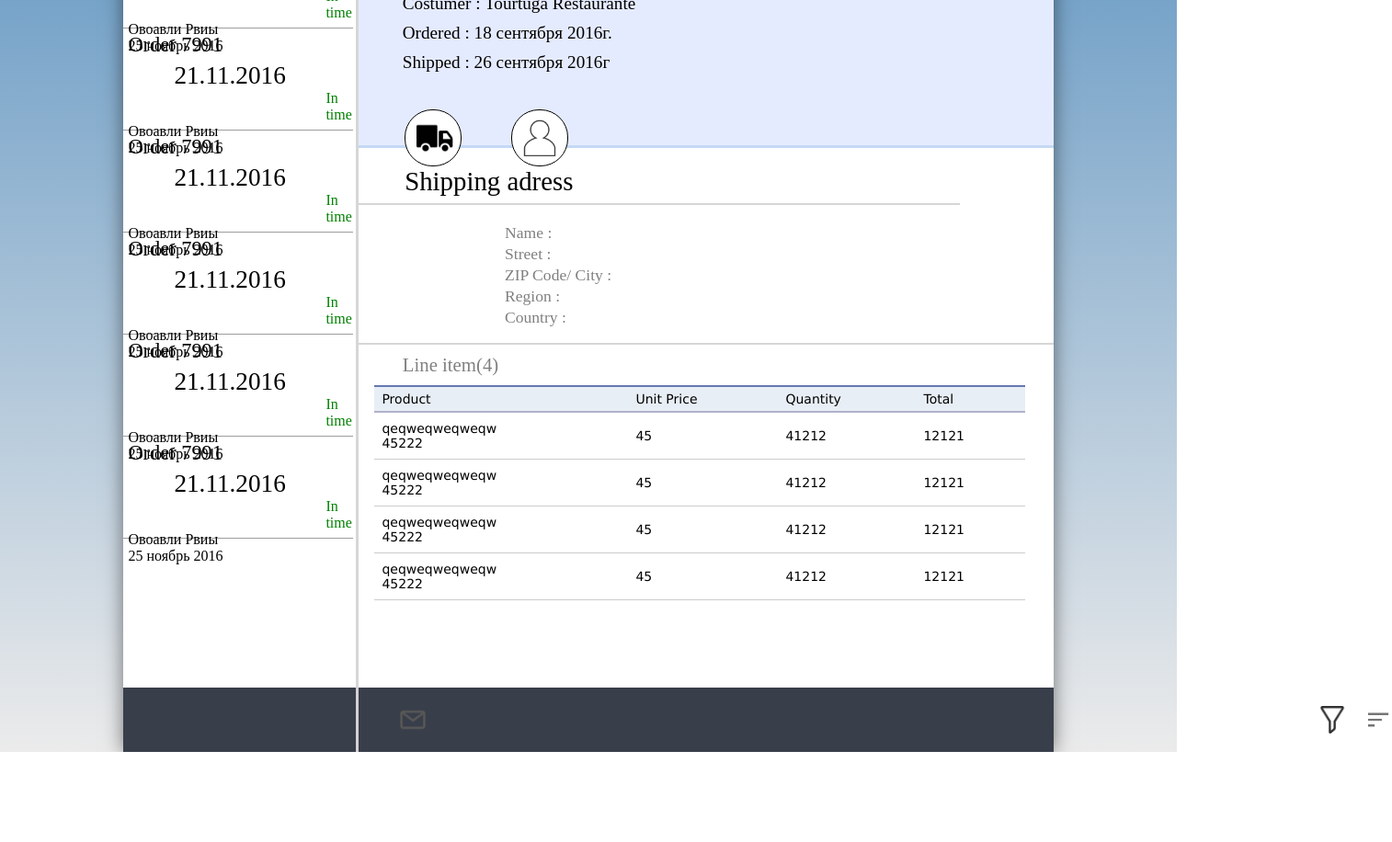
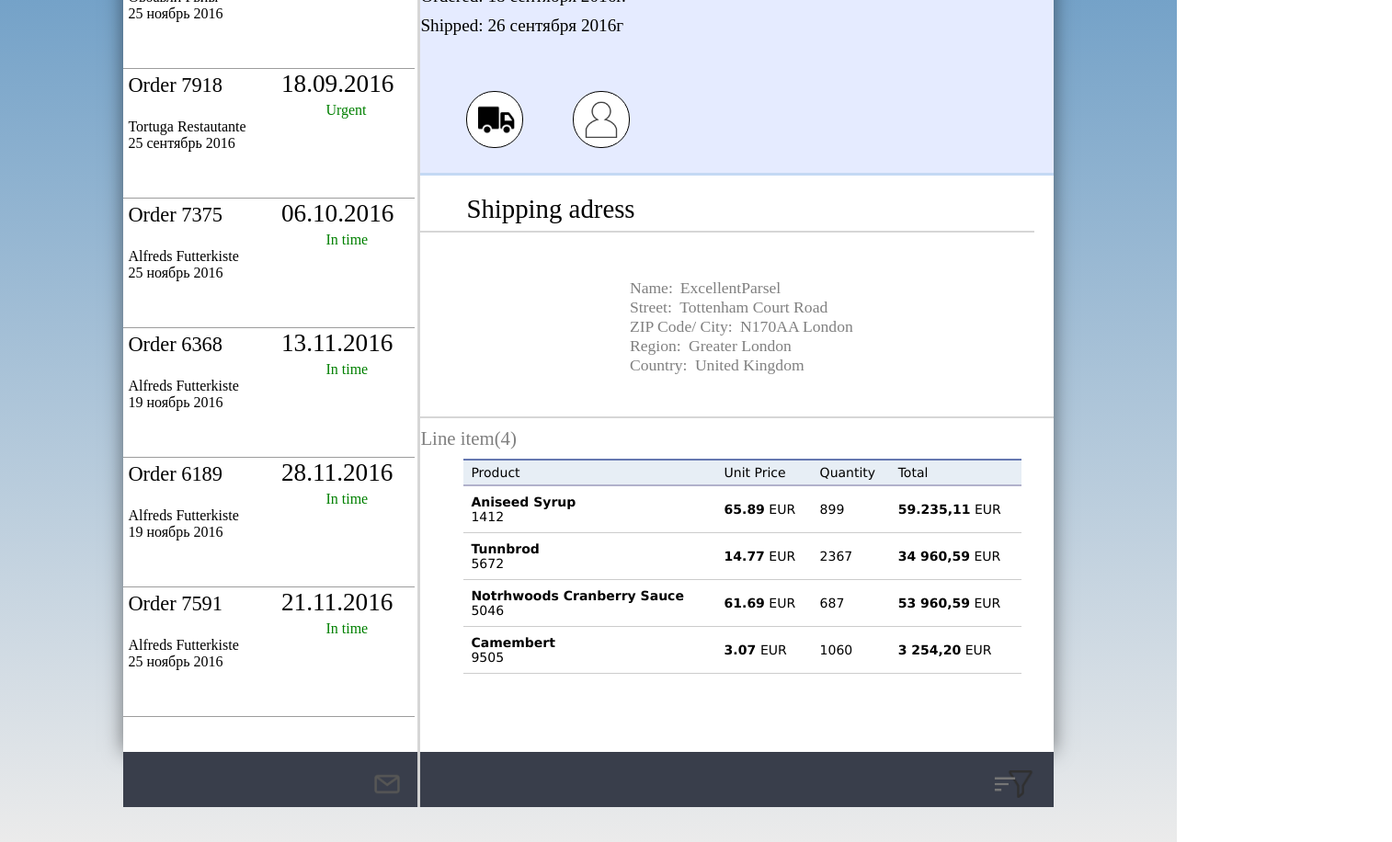
Before and after one commit to BulkaAlesya/lx-course-june2018-alesia-bulka-vanillajs, a plain HTML site: page index.html in a window 1280 px wide. Shown: the part 190-1106 px from the top of the page at 92% size, 1514 px wide, since content can reach past the window. Before the commit the page ends 1008 px from the top, so only its background shows below. Drawn offline with Linux system fonts and the light colour scheme.

Commit message:
HW 1, try 2

```diff
--- a/css/styles.css
+++ b/css/styles.css
@@ -1,5 +1,5 @@
 body{
-    height: 100vh;
+    height: 1090px;
     background: linear-gradient(to bottom, #5c93c1, #ebebeb)no-repeat;
 }
 #content{
@@ -9,41 +9,42 @@ body{
     background-color: #e0e0e0;
     box-shadow: 0 0 20px rgba(0,0,0,0.5);
 }
-footer{
+#content:after, .main-footer{
     position: relative;
     width: 100%;
-    height: 7%;
+    height: 60px;
     background-color: #393e4b;
-    top: -7%;
     clear: both;
+
 }
-#select-block{
-    width: 25%;
+#master-block{
+    width: 320px;
     height: 100%;
     border-right: solid 3px #d6d6d6;
     background-color: white;
     float: left;
 }
 .card-block{
-    height: 110px;
+    height: 140px;
     width: 100%;
     border-bottom: solid 0.5px #9d9d9d;
 }
 .card-block:nth-child(1){
     border-top: none ;
 }
-h4{
+.header-title{
+    position: relative;
     text-align: center;
     margin-top: 2px;
     color: #9d9d9d;
 }
 #scroll{
-    position: absolute;
+    position: relative;
     overflow-y: scroll;
     height: 880px;
-    width: 19.5%;
+    width: 99%;
     scrollbar-arrow: none;
-    top: 70px;
+
     padding-top: 40px;
 }
 input[type="search"]{
@@ -54,13 +55,13 @@ input[type="search"]{
     display: inline-block;
     border: none;
 }
-form{
+.search-form{
     border: solid 0.5px #d1d1d1;
     background-color: white;margin-left: 2px;
 }
-#heat{
-    position: absolute;
-    width: 19.5%;
+#scroll-header{
+    position: relative;
+    width: 100%;
     height: 10%;
     background-color: white;
     border-bottom: solid 0.5px grey;
@@ -78,9 +79,10 @@ form{
     margin-right: 10px;
     background-image: url('../img/search-icon-png-18.png');
 }
-a{
+.prev-page-button{
     float: left;
     margin-top: 8px;
+
 }
 #central-block{
     width: 100%;
@@ -89,7 +91,7 @@ a{
 }
 #central-heat{
     width: 100%;
-    height: 34%;
+    height: 370px;
     background-color: rgba(7, 63, 255, 0.1);
     border-bottom: solid 3px rgba(65, 144, 200,0.2);
     margin-bottom: 20px;
@@ -109,48 +111,49 @@ a{
 }
 #central-middle {
     margin-top: 7px;
-    margin-left: 20%;
+    margin-left: 23%;
     border-top: solid 2px #d6d6d6;
-    width: 70%;
+    width: 75%;
     height: 150px;
+    padding-top: 50px;
 }
 #table{
     width: 100%;
     height: 35%;
     border-top: solid 2px #d6d6d6;;
 }
-table {
+.product-table {
+    position: relative;
      font-family: "Lucida Sans Unicode", "Lucida Grande", Sans-Serif;
      font-size: 14px;
      background: white;
-     max-width: 70%;
-     width: 75%;
-     margin-left: 27%;
+     width: 60%;
+     min-width: 50%;
+     max-width: 75%;
+     margin-left: 370px;
+     margin-right: 5px;
      border-collapse: collapse;
      text-align: left;
      height: 100px;
      overflow: scroll;
  }
-th {
+.product-table th {
     font-weight: normal;
     background-color: rgba(135, 172, 204, 0.2);
     border-bottom: 2px solid #b1b1cb;
     border-top: 2px solid #6678b1;
     padding: 5px 8px;
 }
-td {
+.product-table td {
     border-bottom: 1px solid #ccc;
     padding: 9px 8px;
     transition: .3s linear;
 }
 .central-middle-text{
     margin: 2px;
-    margin-left: 30%;
     color: grey;
     font-size: 1.1em;
-}
-.central-middle-text:nth-child(1){
-    margin-top: 20px;
+
 }
 #line-item{
     font-size: 1.3em;
@@ -166,55 +169,64 @@ td {
     display: inline-block;
     }
 #order-price{
+    position: absolute;
     font-size: 1.9em;
-    display: inline-block;
-    margin-left: 44%;
-    margin-bottom: 0 ;
+    right: 250px;
+    top: 100px;
 }
-#order-currency{
-    margin-top: -10px;
-    margin-left: 96%;
+#order-currency {
+    position: absolute;
+    right: 250px;
+
 }
-#costumer-name:before{
-    content: 'Costumer : ';
+#costumer-name-before{
+    margin-left: 0%;
 }
-#ordered-date:before{
-    content: 'Ordered : ';
+#ordered-date-before{
+  margin-left: 0%;
 }
-#shippeed-date:before{
-    content: 'Shipped : ';
-}
+#shippeed-date-before{
+    margin-left: 0%;
+  }
 .order-data{
     font-size: 1.2em;
     margin-left: 30%;
     margin-bottom: 10px;
 }
-#shipper-name:before{
-    content: 'Name :';
+#shipper-name-before{
+
+    margin-left: 30%;
 }
-#shipper-adress-city:before{
-    content: 'ZIP Code/ City :';
+#shipper-adress-city-before{
+    margin-left: 30%;
 }
-#shipper-adress-sttreet:before{
-    content: 'Street :';
+#shipper-adress-sttreet-before{
+
+    margin-left: 30%;
 }
-#shipper-region:before{
-    content: 'Region :';
+#shipper-region-before{
+
+    margin-left: 30%;
 }
-#shipper-country:before{
-    content: 'Country :';
+#shipper-country-before{
+
+    margin-left: 30%;
 }
 #truck-icon{
     position: relative;
     left: 12px;
     top: 10px;
     cursor: pointer;
+    width: 40px;
+    height: 40px;
 }
 #user-icon{
     position: relative;
     left: 10px;
     top: 10px;
     cursor: pointer;
+    width: 40px;
+    height: 40px;
 }
 .circle-icon{
     height: 60px;
@@ -223,7 +235,7 @@ td {
     border-radius: 30px;
     margin-left: 50px;
     border: solid 0.6px;
-    margin-top: 30px;
+    margin-top: 50px;
 }
 .card-order-number{
     margin: 5px;
@@ -248,17 +260,34 @@ td {
 #card-order-shipped:before{
     content: 'Shipped: ';
 }
-.mail-image{
+.mail-image {
+    width: 30px;
+    height: 30px;
     margin-top: 20px;
-    margin-left: 300px;
+    z-index: 1000;
+    margin-left: 85%;
 }
 .sort-image{
-    position: absolute;
-    top: 20px;
-    left: 1350px
+    width: 30px;
+    height: 30px;
+    position: relative;
+    z-index: 1000;
+    top: -40px;
+    left: 90%;
+    margin-right: 10px;
 }
 .filter-image{
-    position: absolute;
-    top: 20px;
-    left: 1300px
+    width: 30px;
+    height: 30px;
+    position: relative;
+    top: -40px;
+    left: 95%;
+    z-index: 1000;
 }
+.scroll-footer{
+    position: relative;
+    width: 320px;
+    height: 60px;
+    border-right: solid 3px #d2d2d2;
+
+}
--- a/index.html
+++ b/index.html
@@ -7,7 +7,18 @@
 </head>
 <body>
     <div id="content">
-        <div id="select-block">
+        <div id="master-block">
+            <div id="sroll-header">
+                <a  class="prev-page-button" href=""><img src="img/left-arrow.png" height="20" width="20"/></a>
+                <h4 class="header-title">Orders(10)</h4>
+                <form class="search-form">
+                    <div>
+                        <input  type="search"  placeholder="Поиск">
+                        <div class="button"> <img src="img/search-icon-png-18.png" height="20" width="20"/></div>
+                        <div class="button"> <img src="img/Refresh.png" height="20" width="20"/></div>
+                    </div>
+                </form>
+            </div>
             <div id="scroll">
                 <div class="card-block">
                     <div class="card-order-number">Order 7991</div>
@@ -17,52 +28,42 @@
                     <div class="card-order-shipped">25 ноябрь 2016</div>
                 </div>
                 <div class="card-block">
-                    <div class="card-order-number">Order 7991</div>
-                    <div class="card-order-date"> 21.11.2016</div>
+                    <div class="card-order-number">Order 7918</div>
+                    <div class="card-order-date"> 18.09.2016</div>
+                    <div class="card-order-status">Urgent</div>
+                    <div class="card-order-shipper">Tortuga Restautante</div>
+                    <div class="card-order-shipped">25 cентябрь 2016</div>
+                </div>
+                <div class="card-block">
+                    <div class="card-order-number">Order 7375</div>
+                    <div class="card-order-date"> 06.10.2016</div>
                     <div class="card-order-status">In time</div>
-                    <div class="card-order-shipper">Oвоавли Pвиы</div>
+                    <div class="card-order-shipper">Alfreds Futterkiste</div>
                     <div class="card-order-shipped">25 ноябрь 2016</div>
                 </div>
                 <div class="card-block">
-                    <div class="card-order-number">Order 7991</div>
+                    <div class="card-order-number">Order 6368</div>
+                    <div class="card-order-date"> 13.11.2016</div>
+                    <div class="card-order-status">In time</div>
+                    <div class="card-order-shipper">Alfreds Futterkiste</div>
+                    <div class="card-order-shipped">19 ноябрь 2016</div>
+                </div>
+                <div class="card-block">
+                    <div class="card-order-number">Order 6189</div>
+                    <div class="card-order-date"> 28.11.2016</div>
+                    <div class="card-order-status">In time</div>
+                    <div class="card-order-shipper">Alfreds Futterkiste</div>
+                    <div class="card-order-shipped">19 ноябрь 2016</div>
+                </div>
+                <div class="card-block">
+                    <div class="card-order-number">Order 7591</div>
                     <div class="card-order-date"> 21.11.2016</div>
                     <div class="card-order-status">In time</div>
-                    <div class="card-order-shipper">Oвоавли Pвиы</div>
-                    <div class="card-order-shipped">25 ноябрь 2016</div>
-                </div>
-                <div class="card-block">
-                    <div class="card-order-number">Order 7991</div>
-                    <div class="card-order-date"> 21.11.2016</div>
-                    <div class="card-order-status">In time</div>
-                    <div class="card-order-shipper">Oвоавли Pвиы</div>
-                    <div class="card-order-shipped">25 ноябрь 2016</div>
-                </div>
-                <div class="card-block">
-                    <div class="card-order-number">Order 7991</div>
-                    <div class="card-order-date"> 21.11.2016</div>
-                    <div class="card-order-status">In time</div>
-                    <div class="card-order-shipper">Oвоавли Pвиы</div>
-                    <div class="card-order-shipped">25 ноябрь 2016</div>
-                </div>
-                <div class="card-block">
-                    <div class="card-order-number">Order 7991</div>
-                    <div class="card-order-date"> 21.11.2016</div>
-                    <div class="card-order-status">In time</div>
-                    <div class="card-order-shipper">Oвоавли Pвиы</div>
+                    <div class="card-order-shipper">Alfreds Futterkiste</div>
                     <div class="card-order-shipped">25 ноябрь 2016</div>
                 </div>
         </div>
-            <div id="heat">
-                <a href=""><img src="img/left-arrow.png" height="20" width="20"/></a>
-                <h4>Orders(10)</h4>
-                <form >
-                    <div>
-                    <input  type="search" name="q" placeholder="Поиск">
-                    <div class="button"> <img src="img/search-icon-png-18.png" height="20" width="20"/></div>
-                    <div class="button"> <img src="img/Refresh.png" height="20" width="20"/></div>
-                    </div>
-                </form>
-            </div>
+
         </div>
         <div id="central-block">
             <div id="central-heat">
@@ -70,73 +71,88 @@
                 <div id="order-number"> Order 7918</div>
                 <div id="order-price">150 935.13</div>
                 <div id="order-currency">EUR</div>
-                <div class="order-data" id="costumer-name">Tourtuga Restaurante</div>
-                <div class="order-data" id="ordered-date"> 18 сентября 2016г.</div>
-                <div class="order-data" id="shippeed-date"> 26 сентября 2016г</div>
+                <div class="order-data">
+                    <span id="costumer-name-before">Costomer: </span><span id="costumer-name">Tourtuga Restaurante</span>
+                </div>
+                <div class="order-data">
+                    <span id="ordered-date-before">Ordered: </span>
+                    <span id="ordered-date"> 18 сентября 2016г.</span></div>
+                <div class="order-data">
+                    <span id="shippeed-date-before">Shipped: </span><span id="shippeed-date"> 26 сентября 2016г</span>
+                </div>
                 <div style="display: inline-block">
                     <div class="circle-icon">
-                    <img id="truck-icon" src="img/truck.png" height="40" width="40"/>
+                    <img id="truck-icon" src="img/truck.png"/>
                     </div>
                 </div>
                 <div style="display: inline-block; z-index: 1000">
                     <div class="circle-icon">
-                    <img id="user-icon" src="img/user-icon.png" height="40" width="40"/>
+                    <img id="user-icon" src="img/user-icon.png"/>
                     </div>
                 </div>
 
             </div>
             <span id="shipping-adress-text">Shipping adress</span>
             <div id="central-middle">
-                <p class="central-middle-text" id="shipper-name"></p>
-                <p class="central-middle-text" id="shipper-adress-sttreet"></p>
-                <p class="central-middle-text" id="shipper-adress-city"></p>
-                <p class="central-middle-text" id="shipper-region"></p>
-                <p class="central-middle-text" id="shipper-country"></p>
+                <div>
+                <span class="central-middle-text" id="shipper-name-before"> Name:</span>
+                <span class="central-middle-text" >ExcellentParsel
+                </div>
+                <span class="central-middle-text" id="shipper-adress-sttreet-before"> Street: </span>
+                <span class="central-middle-text">Tottenham Court Road</span>
+               <div> <span class="central-middle-text" id="shipper-adress-city-before">ZIP Code/ City: </span>
+                <span class="central-middle-text">N170AA London</span>
+               </div>
+                <span class="central-middle-text" id="shipper-region-before">Region: </span>
+                <span class="central-middle-text">Greater London</span>
+                <div><span class="central-middle-text" id="shipper-country-before">Country: </span>
+                <span class="central-middle-text"> United Kingdom</span>
+                </div>
             </div>
             <div id="table">
                 <p id="line-item">Line item(4)</p>
-                <table>
+                <table class="product-table">
                     <tr>
-                        <th>Product</th>
-                        <th>Unit Price</th>
-                        <th>Quantity</th>
-                        <th>Total</th>
+                        <th class="product-table-head">Product</th>
+                        <th class="product-table-head">Unit Price</th>
+                        <th class="product-table-head">Quantity</th>
+                        <th class="product-table-head">Total</th>
                     </tr>
                     <tr>
-                        <td>qeqweqweqweqw <br> 45222</td>
-                        <td>45</td>
-                        <td>41212</td>
-                        <td>12121</td>
+                        <td class="product-table-column"><strong>Aniseed Syrup</strong> <br> 1412</td>
+                        <td class="product-table-column"><strong>65.89</strong> EUR</td>
+                        <td class="product-table-column">899</td>
+                        <td class="product-table-column"><strong>59.235,11</strong> EUR</td>
                     </tr>
                     <tr>
-                        <td>qeqweqweqweqw <br> 45222</td>
-                        <td>45</td>
-                        <td>41212</td>
-                        <td>12121</td>
+                        <td class="product-table-column"><strong>Tunnbrod</strong> <br> 5672</td>
+                        <td class="product-table-column"><strong>14.77</strong> EUR</td>
+                        <td class="product-table-column">2367</td>
+                        <td class="product-table-column"><strong>34 960,59</strong> EUR</td>
                     </tr>
                     <tr>
-                        <td>qeqweqweqweqw <br> 45222</td>
-                        <td>45</td>
-                        <td>41212</td>
-                        <td>12121</td>
+                        <td class="product-table-column"><strong>Notrhwoods Cranberry Sauce</strong> <br> 5046</td>
+                        <td class="product-table-column"><strong>61.69</strong> EUR</td>
+                        <td class="product-table-column">687</td>
+                        <td class="product-table-column"><strong>53 960,59</strong> EUR</td>
                     </tr>
 
                     <tr>
-                        <td>qeqweqweqweqw <br> 45222</td>
-                        <td>45</td>
-                        <td>41212</td>
-                        <td>12121</td>
+                        <td class="product-table-column"><strong>Camembert </strong> <br> 9505</td>
+                        <td class="product-table-column"><strong>3.07 </strong>EUR</td>
+                        <td class="product-table-column">1060</td>
+                        <td class="product-table-column"><strong>3 254,20</strong> EUR</td>
                     </tr>
                 </table>
             </div>
         </div>
-        <footer>
-            <div style="width: 25%;height: 100%; border-right: solid 3px #d2d2d2;">
-                <img class="mail-image" src="img/mail.png" height="30" width="30"/>
+        <footer class="main-footer">
+            <div class="scroll-footer">
+                <img class="mail-image" src="img/mail.png"/>
             </div>
             <div>
-            <img class="filter-image" src="img/filter-icon.png" height="30" width="30"/>
-            <img class="sort-image" src="img/sort_grey_192x192.png" height="30" width="30"/>
+            <img class="filter-image" src="img/filter-icon.png" />
+            <img class="sort-image" src="img/sort_grey_192x192.png"/>
             </div>
         </footer>
     </div>
```
